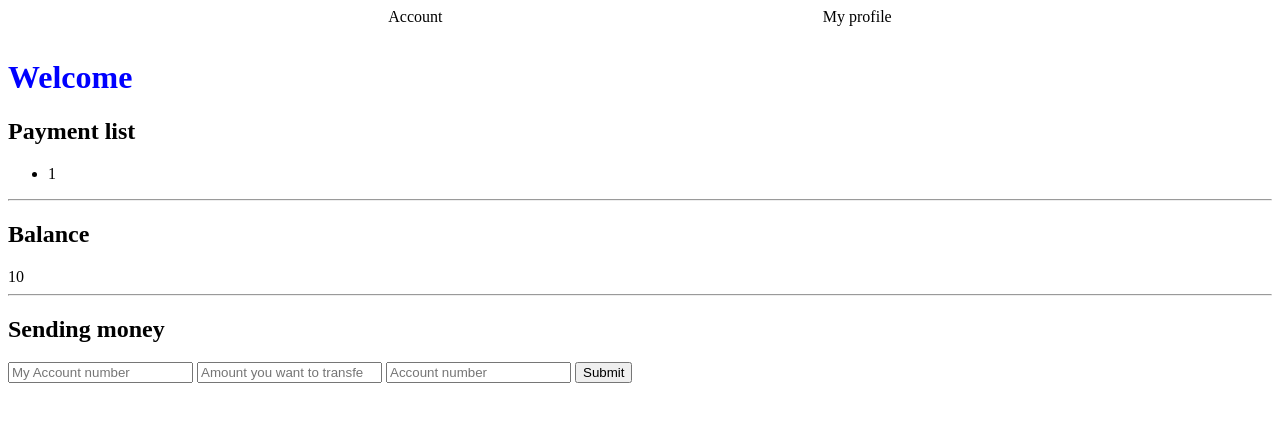
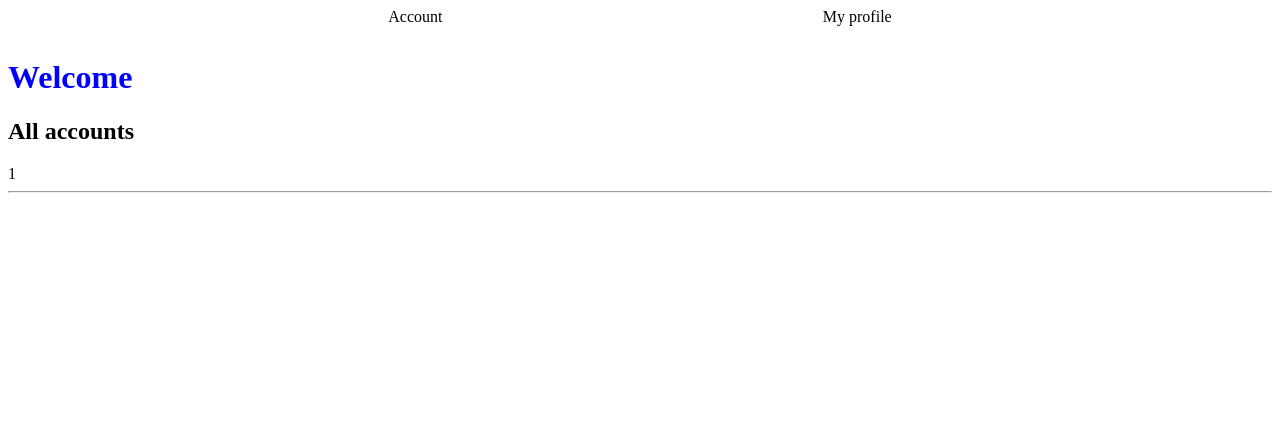
Before and after one commit to samlama111/KEA-Python-Django-Bank, a Django app: page / in a window 1280 px wide. Shown: the top 422 px of the page. Run offline with Django 4.2, Linux system fonts and the light colour scheme; tables that the repository leaves empty hold one stand-in row (values such as "Sample post"); some libraries are stand-ins or nearby versions.

Commit message:
templates

```diff
--- a/kea_bank/account_management_app/templates/account_management_app/index.html
+++ b/kea_bank/account_management_app/templates/account_management_app/index.html
@@ -4,36 +4,29 @@
 <div>
     <h1 class="heading">Welcome</h1>
 
+
+
     <div class="payment-list">
-        <h2>Payment list</h2>
-        {% for account in accounts %}
+        <div class="accounts">
+            <h2>All accounts</h2>
+            {% for account in accounts %}
 
-        <ul>
-            <li>{{account.account_number}}</li>
-        </ul>
+            <div id="{{account.account_number }}"
+                 class="clickable"
+                 hx-get="{% url 'account_management_app:account_details' account.account_number %}"
+                 hx-trigger="click"
+                 hx-target="this"
+                 hx-swap="outerHTML">
+                <div>{{account.account_number}}</div>
+            </div>
+            {% endfor %}
 
-        {% endfor %}
-        <hr>
+            <hr>
+        </div>
+
     </div>
 
-    <div class="balance">
-        <h2>Balance</h2>
-        {{test_account.balance}}
-        <hr>
-    </div>
 
-    <div class="sending-money">
-        <h2>Sending money</h2>
-        <form action="{% url 'account_management_app:transfer' %}" method="POST">
-            {% csrf_token %}
-            <input name="my_account_number" type="text" placeholder="My Account number">
-            <input name="amount" type="number" placeholder="Amount you want to transfer">
-            <input name="account_number" type="text" placeholder="Account number">
-            <button>
-                Submit
-            </button>
-        </form>
-    </div>
 
     {% if error %}
         {{ error }}
--- a/kea_bank/account_management_app/urls.py
+++ b/kea_bank/account_management_app/urls.py
@@ -6,5 +6,6 @@ app_name = 'account_management_app'
 urlpatterns = [
     path('', views.index, name="index"),
     path('transfer/', views.transfer, name="transfer"),
-    path('my-profile', views.index, name="my_profile")
+    path('my-profile/', views.index, name="my_profile"),
+    path('account_details/<int:account_number>/', views.account_details, name="account_details")
 ]
--- a/kea_bank/account_management_app/views.py
+++ b/kea_bank/account_management_app/views.py
@@ -6,7 +6,6 @@ def index(request):
     accounts = Account.objects.all()
     return render(request, 'account_management_app/index.html', {
         'accounts': accounts,
-        'test_account': accounts[0]
     })
 
 def transfer(request):
@@ -32,5 +31,14 @@ def transfer(request):
         }
     return render(request, 'account_management_app/index.html', context)
 
+def account_details(request, account_number):
+    accounts = Account.objects.get(account_number = account_number)
+    return render(request, 'account_management_app/account_details.html', {
+        'accounts': accounts,
+        'test_account': accounts
+    })
+
+
+
 def my_profile(request):
     return render(request, 'account_management_app/my_profile.html', {})
```
Also changed, not shown: kea_bank/account_management_app/templates/account_management_app/account_details.html (added, +26 -0 lines).
